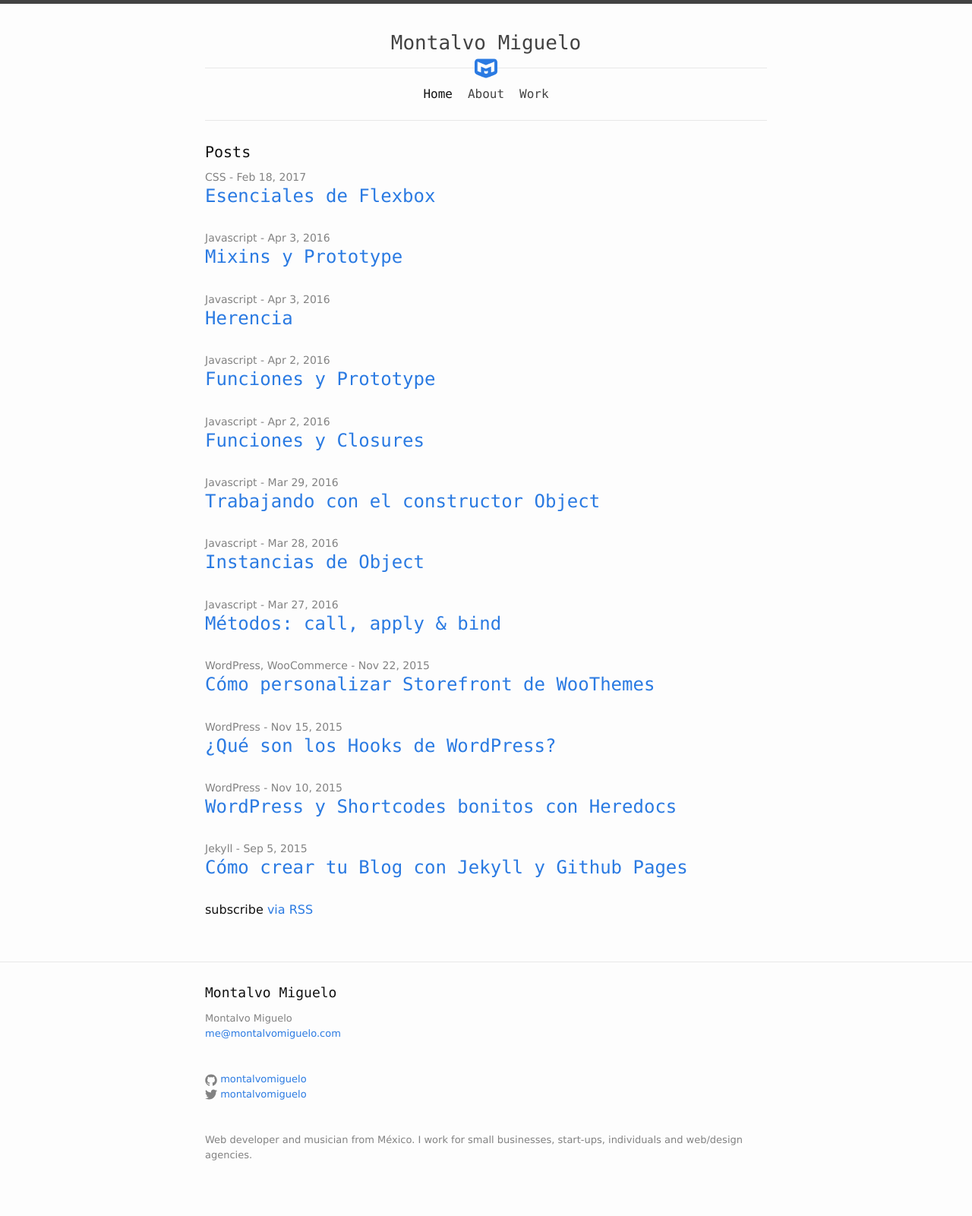
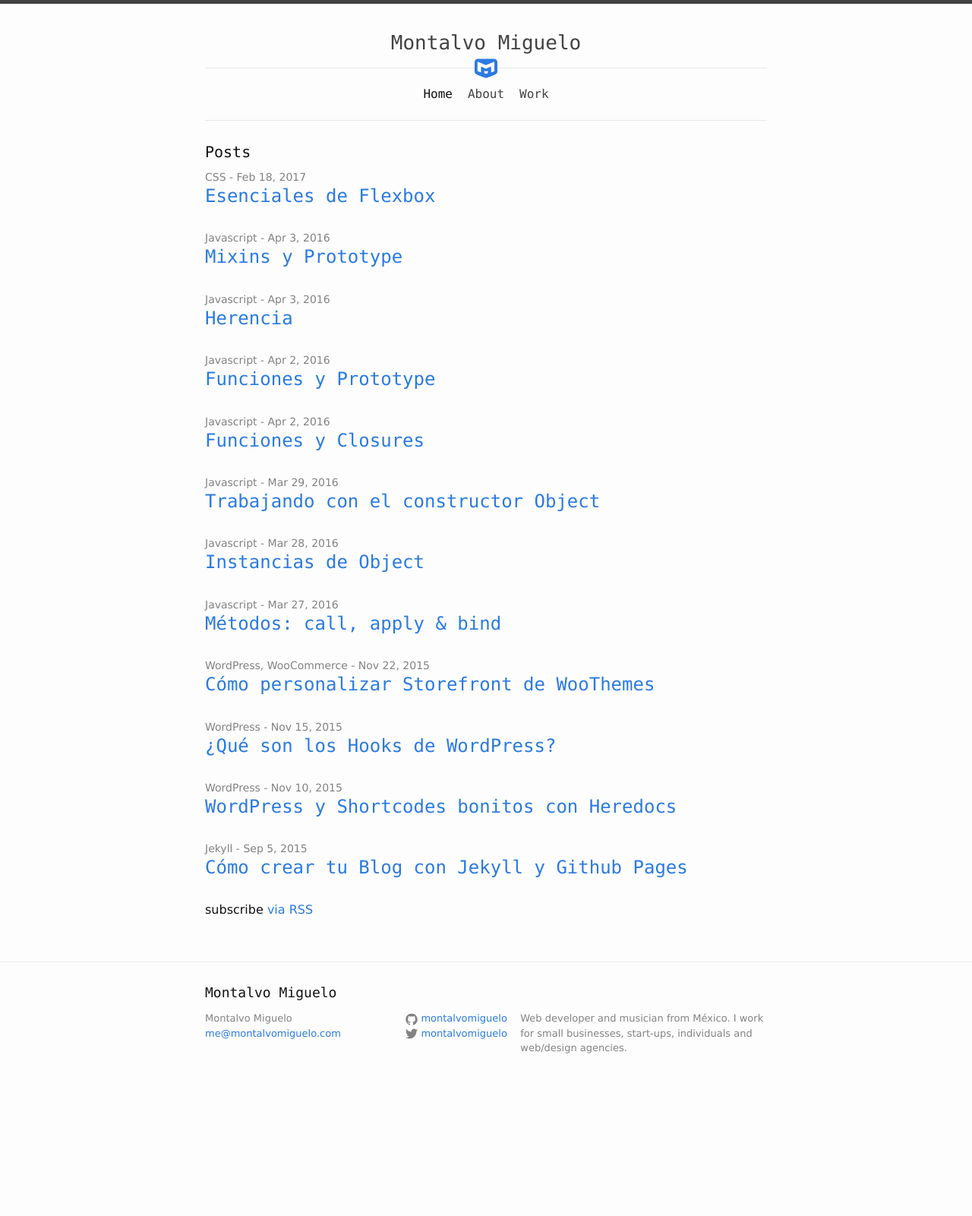
Before and after one commit to montalvomiguelo/montalvomiguelo.github.io, a Jekyll site: the page built from index.html, in a window 1280 px wide. Shown: the whole page at 76% size. Built offline with Jekyll 4.4.1, drawn with Linux system fonts in a browser that asks for light colours; after the commit the page ends 1461 px from its top, so only the background shows below that.

Commit message:
do footer mobile first

```diff
--- a/_sass/_layout.scss
+++ b/_sass/_layout.scss
@@ -98,44 +98,40 @@
 }
 
 .footer-col-wrapper {
-  @include display-flexbox();
-  @include flex-wrap(wrap);
   font-size: 81.25%;
   color: $grey-color;
   margin-left: -$spacing-unit / 2;
+
+  @include media-query($post-palm) {
+    @include display-flexbox();
+    @include flex-wrap(wrap);
+  }
 }
 
 .footer-col {
   margin-bottom: $spacing-unit / 2;
   padding-left: $spacing-unit / 2;
+
+  @include media-query($post-palm) {
+    @include flex(1 50%);
+  }
 }
 
 .footer-col-1 {
-  @include flex-basis(35%);
+  @include media-query($post-laptop) {
+    @include flex-basis(35%);
+  }
 }
 
 .footer-col-2 {
-  @include flex-basis(20%);
+  @include media-query($post-laptop) {
+    @include flex-basis(20%);
+  }
 }
 
 .footer-col-3 {
-  @include flex-basis(45%);
-}
-
-@include media-query($on-laptop) {
-  .footer-col-1,
-  .footer-col-2 {
-    @include flex-basis(50%);
-  }
-
-  .footer-col-3 {
-    @include flex-basis(100%);
-  }
-}
-
-@include media-query($on-palm) {
-  .footer-col {
-    @include flex-basis(100%);
+  @include media-query($post-laptop) {
+    @include flex-basis(45%);
   }
 }
 
```
